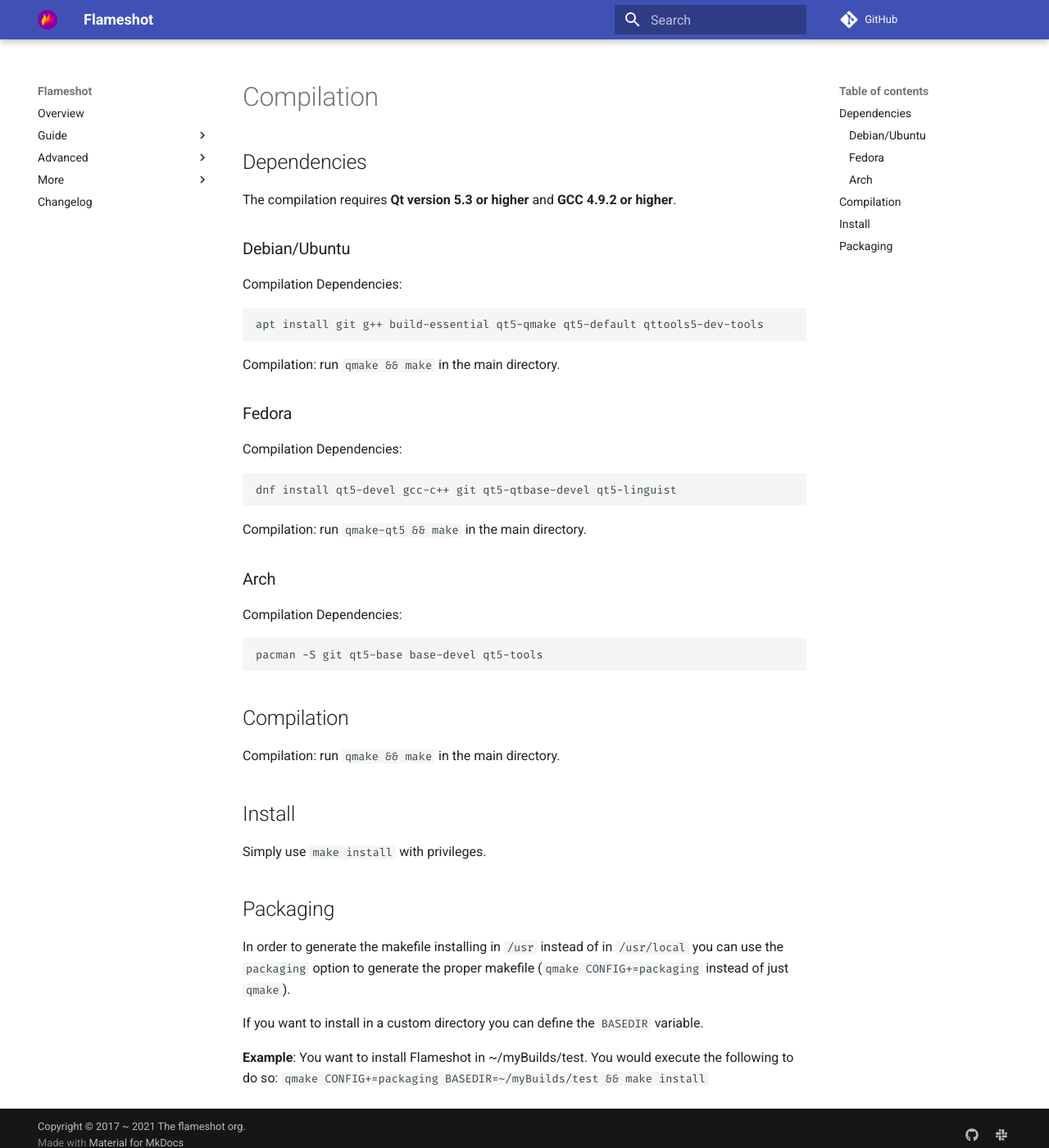
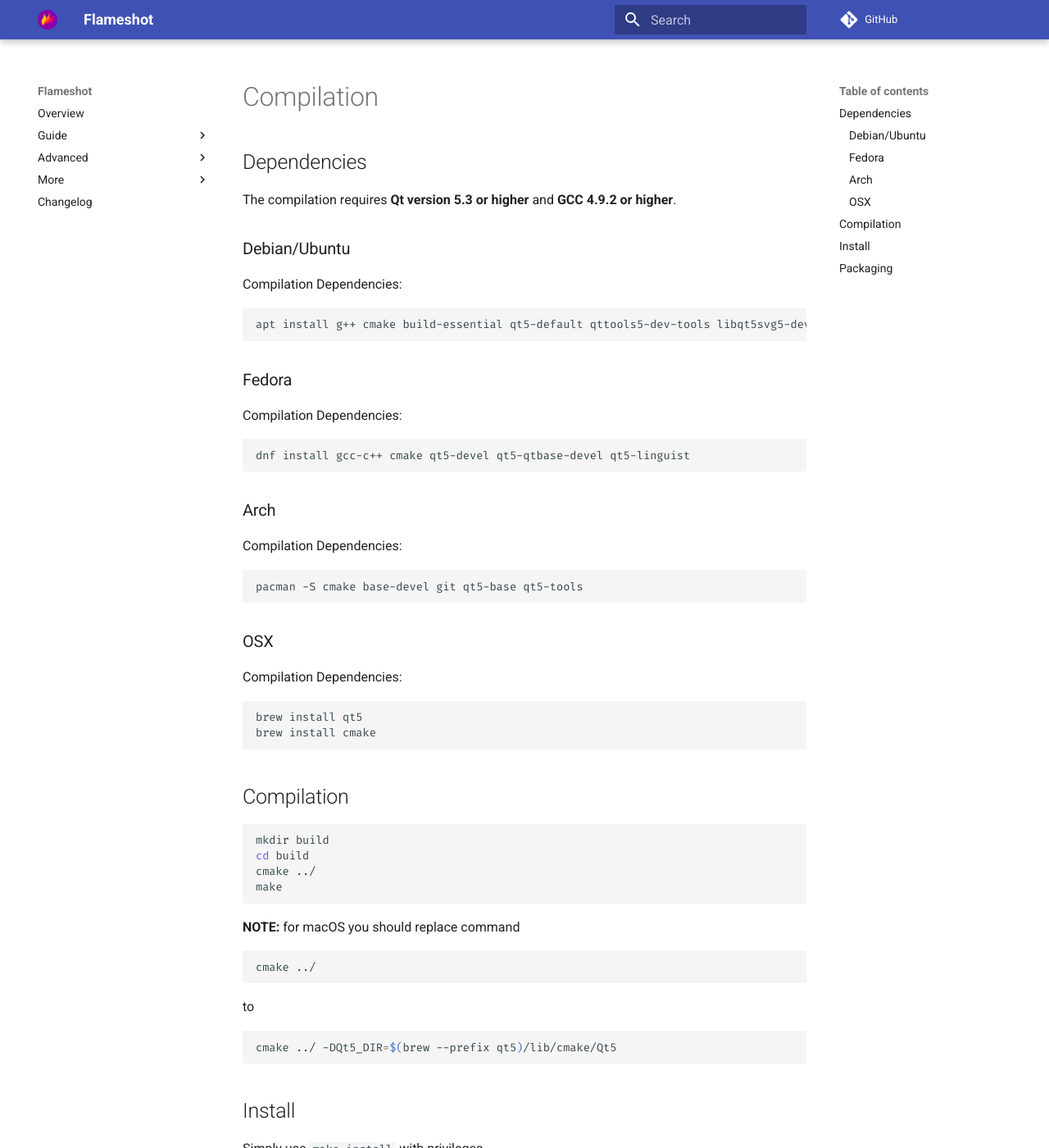
Before and after one commit to flameshot-org/flameshot-org.github.io, an MkDocs documentation site: the page built from docs/guide/installation/compilation.md, in a window 1280 px wide and 1400 px high. Shown: the whole window at 82% size. Built offline with MkDocs 1.6.1 and Material for MkDocs 9.7.7, drawn with Linux system fonts in a browser that asks for light colours; comment, search, counter and statistics services are not loaded; some of the changed text lies outside the part shown.

Commit message:
[fix] the dependencies and build commands were updated to match the Flameshot main repo

`````diff
--- a/docs/guide/installation/compilation.md
+++ b/docs/guide/installation/compilation.md
@@ -6,38 +6,56 @@
 
 ### Debian/Ubuntu
 Compilation Dependencies:
-````
-apt install git g++ build-essential qt5-qmake qt5-default qttools5-dev-tools
-````
-
-Compilation: run `qmake && make` in the main directory.
+```sh
+apt install g++ cmake build-essential qt5-default qttools5-dev-tools libqt5svg5-dev qttools5-dev
+```
 
 ### Fedora
 Compilation Dependencies:
-````
-dnf install qt5-devel gcc-c++ git qt5-qtbase-devel qt5-linguist
-````
-
-Compilation:  run `qmake-qt5 && make` in the main directory.
+```sh
+dnf install gcc-c++ cmake qt5-devel qt5-qtbase-devel qt5-linguist
+```
 
 ### Arch
 Compilation Dependencies:
-````
-pacman -S git qt5-base base-devel qt5-tools
-````
+```sh
+pacman -S cmake base-devel git qt5-base qt5-tools
+```
+
+### OSX
+Compilation Dependencies:
+```sh
+brew install qt5
+brew install cmake
+```
+
 
 ## Compilation
 
-Compilation:  run `qmake && make` in the main directory.
+```sh
+mkdir build
+cd build
+cmake ../
+make
+```
+
+**NOTE:** for macOS you should replace command
+```sh
+cmake ../
+```
+to
+```sh
+cmake ../ -DQt5_DIR=$(brew --prefix qt5)/lib/cmake/Qt5
+```
 
 ## Install
 Simply use `make install` with privileges.
 
 ## Packaging
-In order to generate the makefile installing in `/usr` instead of in `/usr/local` you can use the `packaging` option to generate the proper makefile (`qmake CONFIG+=packaging` instead of just `qmake`).
+In order to generate the makefile installing in `/usr` instead of in `/usr/local` you can use the `packaging` option to generate the proper makefile (`cmake CONFIG+=packaging` instead of just `cmake`).
 
 If you want to install in a custom directory you can define the `BASEDIR` variable.
 
 **Example**:
 You want to install Flameshot in ~/myBuilds/test. You would execute the following to do so:
-`qmake CONFIG+=packaging BASEDIR=~/myBuilds/test && make install`
+`cmake CONFIG+=packaging BASEDIR=~/myBuilds/test && make install`
`````
